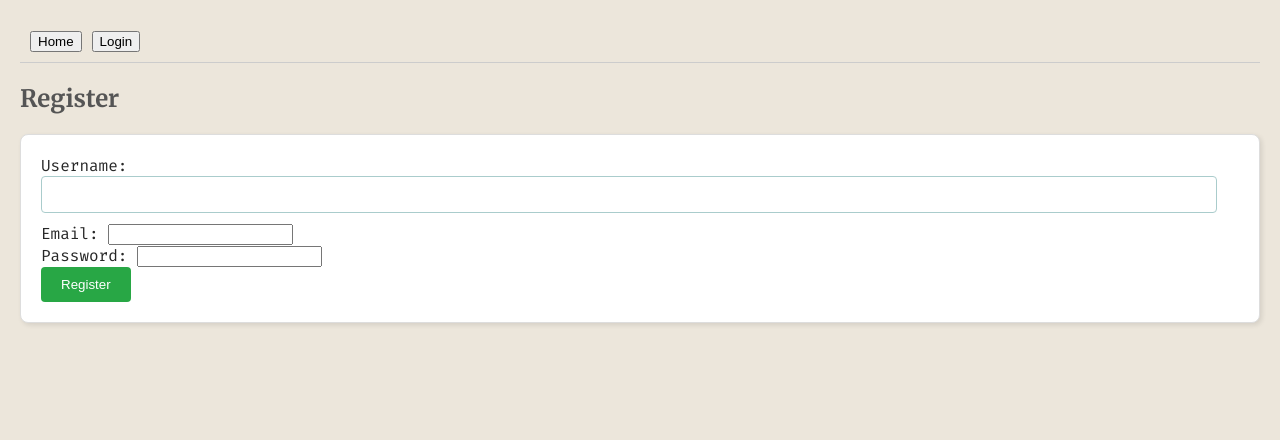
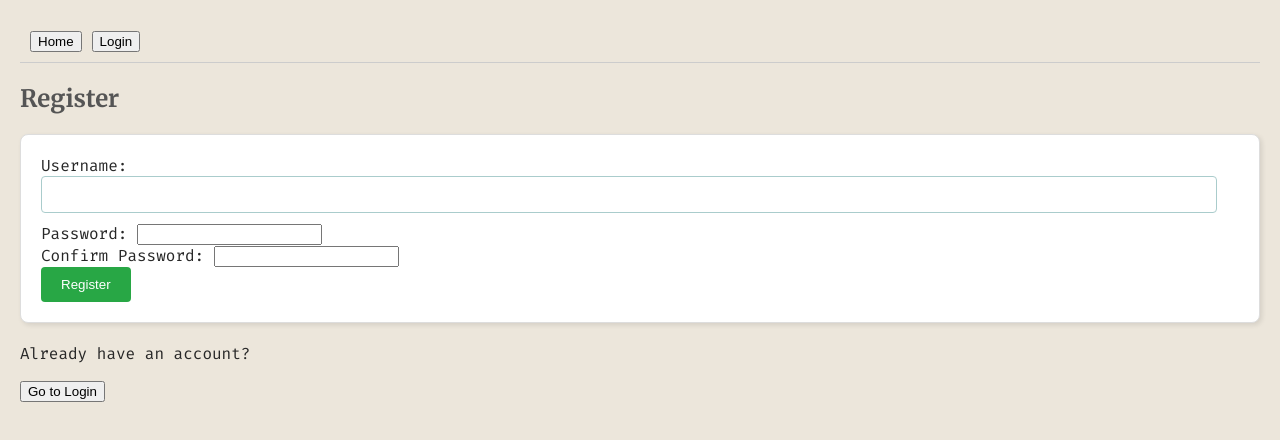
Before and after one commit to aporquis/BasilandByte, a React (Create React App) app in the folder frontend/: page /register in a window 1280 px wide. Shown: the top 440 px of the page. Built offline with nearby package versions, Linux system fonts and the light colour scheme.

Commit message:
added correct routing to see the view and fixed wrong token type for user_info!

```diff
--- a/frontend/src/App.js
+++ b/frontend/src/App.js
@@ -6,6 +6,7 @@ import Navbar from "./Navbar";
 import Home from "./Home";
 import Login from "./Login";
 import Register from "./Register";
+import Dashboard from "./Dashboard";
 
 // Use environment variable for API base URL (Make sure this is set in .env if this is not working please get ahold of Lyric ASAP, instructions are in the sprint 3)
 const API_BASE_URL = process.env.REACT_APP_API_BASE_URL || "http://localhost:8000";
@@ -246,6 +247,7 @@ function MainApp() {
         <Route path="/recipes" element={<RecipeApp />} />
         <Route path="/login" element={<Login />} />
         <Route path="/register" element={<Register />} />
+        <Route path="/dashboard" element={<Dashboard />} />
       </Routes>
     </Router>
   );
--- a/frontend/src/Dashboard.js
+++ b/frontend/src/Dashboard.js
@@ -10,31 +10,31 @@ function Dashboard() {
     const navigate = useNavigate();
 
     useEffect(() => {
-        console.log("🚀 Dashboard Loaded!");
+        console.log(" Dashboard Loaded!");
 
         const fetchUserInfo = async () => {
             const token = localStorage.getItem("access_token");
 
-            console.log("🔑 Stored Token:", token); // Debugging: Check token
+            console.log("🔑 Stored Token in LocalStorage:", token); // Debugging
 
             if (!token) {
                 setError("No authentication token found.");
-                console.error("❌ No authentication token found.");
+                console.error(" No authentication token found.");
                 return;
             }
 
             try {
                 const response = await axios.get(`${API_BASE_URL}/api/recipes/user-info/`, {
                     headers: {
-                        Authorization: `Bearer ${token}`, // Include token for authentication
+                        Authorization: `Bearer ${token}`, // If using JWT, change to `Bearer ${token}` THIS WAS MY ERROR!
                         "Content-Type": "application/json",
                     },
                 });
 
-                console.log("✅ API Response:", response.data); // Debugging: Log API response
+                console.log("API Response:", response.data); // Debugging
                 setUser(response.data);
             } catch (err) {
-                console.error("❌ Error fetching user info:", err);
+                console.error(" Error fetching user info:", err);
                 setError(err.response?.data?.detail || "Failed to fetch user info.");
             }
         };
@@ -44,7 +44,7 @@ function Dashboard() {
 
     return (
         <div>
-            <h2>🚀 Dashboard Loaded ✅</h2> {/* This should appear in UI */}
+            <h2> Dashboard Loaded </h2> {/* This should appear in UI */}
             {error && <p style={{ color: "red" }}>{error}</p>}
             {user ? (
                 <h3>Welcome, {user.username}!</h3> // Display username
--- a/frontend/src/Login.js
+++ b/frontend/src/Login.js
@@ -29,7 +29,7 @@ function Login() {
             setMessage("✅ Login successful! Redirecting...");
 
             // Redirect user to homepage or dashboard
-            navigate("/");
+            navigate("/Dashboard");
         } catch (error) {
             console.error(" Login Error:", error.response?.data); //  Debugging
             setMessage(error.response?.data?.detail || "Login failed! Check your credentials.");
--- a/frontend/src/Register.js
+++ b/frontend/src/Register.js
@@ -2,50 +2,55 @@ import React, { useState } from "react";
 import axios from "axios";
 import { useNavigate } from "react-router-dom";
 
+const API_BASE_URL = process.env.REACT_APP_API_BASE_URL;
+
 function Register() {
     const [username, setUsername] = useState("");
-    const [email, setEmail] = useState("");
     const [password, setPassword] = useState("");
+    const [confirmPassword, setConfirmPassword] = useState("");
     const [message, setMessage] = useState("");
     const navigate = useNavigate();
 
-    const handleRegister = async (e) => {
+    // Handle form submission
+    const handleSubmit = async (e) => {
         e.preventDefault();
+
+        // Ensure passwords match before submitting
+        if (password !== confirmPassword) {
+            setMessage("⚠️ Passwords do not match!");
+            return;
+        }
+
         try {
-            const response = await axios.post("http://localhost:8000/api/accounts/register/", {
+            const response = await axios.post(`${API_BASE_URL}api/recipes/register/`, {
                 username,
-                email,
-                password,
+                password
             });
-            setMessage("Registration successful! You are now a valid user! Please log in!");
-            setTimeout(() => {
-                navigate("/login");    //once the user is created this timer will start and after a short amount of time it will then navigate the user to the login screen
-            }, 2000);
+
+            console.log("Registration Response:", response.data); // Debugging
+
+            setMessage("✅ Registration successful! Redirecting to login...");
+
+            // Redirect user to login page after 2 seconds
+            setTimeout(() => navigate("/login"), 2000);
+
         } catch (error) {
-            console.error("Registration error:", error);
-            setMessage("Oops! Registration failed! Please try again!");
+            console.error("Registration Error:", error.response?.data); // Debugging
+            setMessage(error.response?.data?.error || "⚠️ Registration failed! Try a different username.");
         }
     };
+
     return (
         <div>
             <h2>Register</h2>
-      {message && <p>{message}</p>}
-      <form onSubmit={handleRegister}>
+            {message && <p style={{ color: "red" }}>{message}</p>}
+            <form onSubmit={handleSubmit}>
                 <div>
                     <label>Username: </label>
                     <input
                         type="text"
                         value={username}
                         onChange={(e) => setUsername(e.target.value)}
-            required
-          />
-        </div>
-        <div>
-          <label>Email: </label>
-          <input
-            type="email"
-            value={email}
-            onChange={(e) => setEmail(e.target.value)}
                         required
                     />
                 </div>
@@ -58,8 +63,21 @@ function Register() {
                         required
                     />
                 </div>
+                <div>
+                    <label>Confirm Password: </label>
+                    <input
+                        type="password"
+                        value={confirmPassword}
+                        onChange={(e) => setConfirmPassword(e.target.value)}
+                        required
+                    />
+                </div>
                 <button type="submit">Register</button>
             </form>
+            <div style={{ marginTop: "20px" }}>
+                <p>Already have an account?</p>
+                <button onClick={() => navigate("/login")}>Go to Login</button>
+            </div>
         </div>
     );
 }
```
Also changed, not shown: 2 other files (tests, documents, lock files or other folders). Lines whose indentation alone changed are shown as unchanged.
